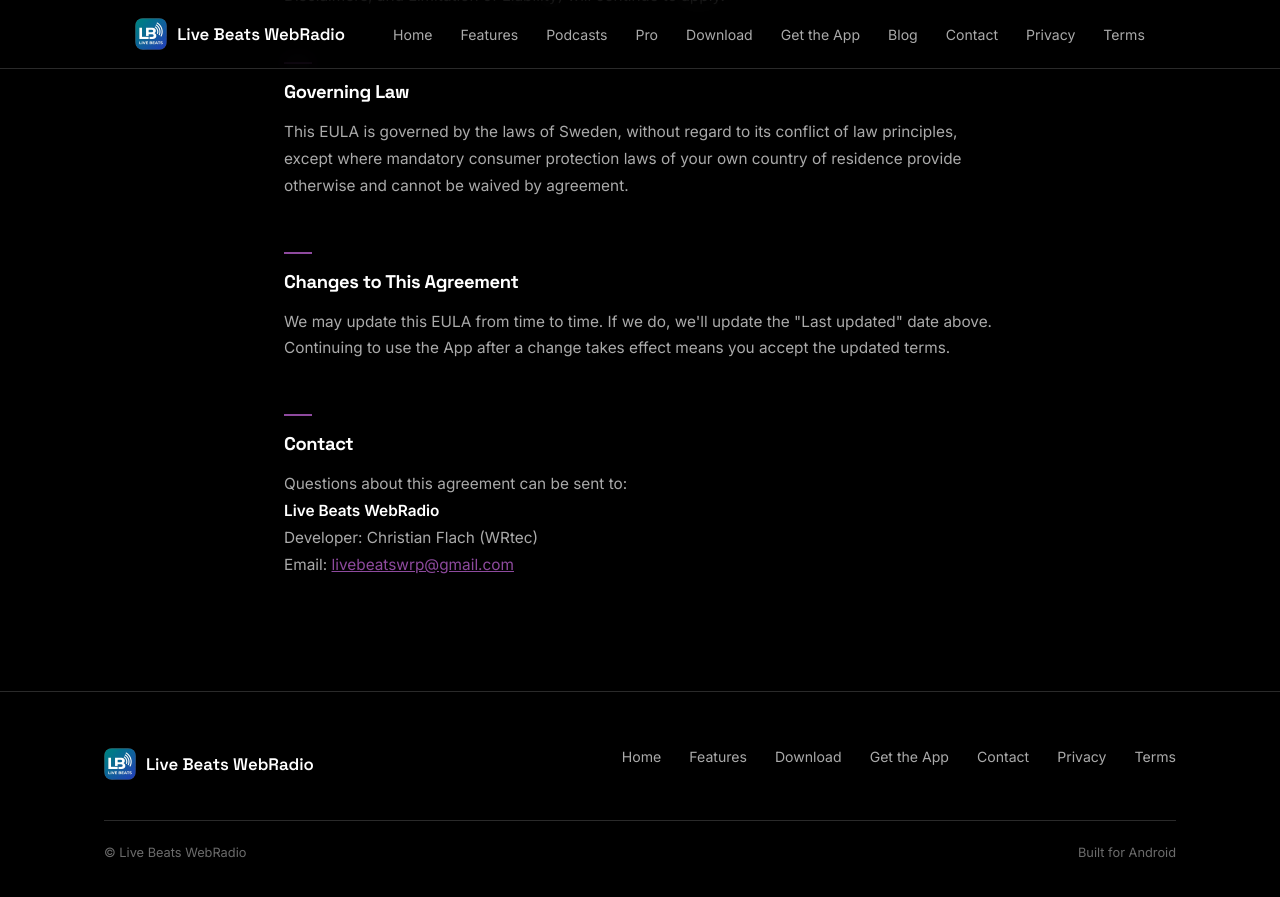
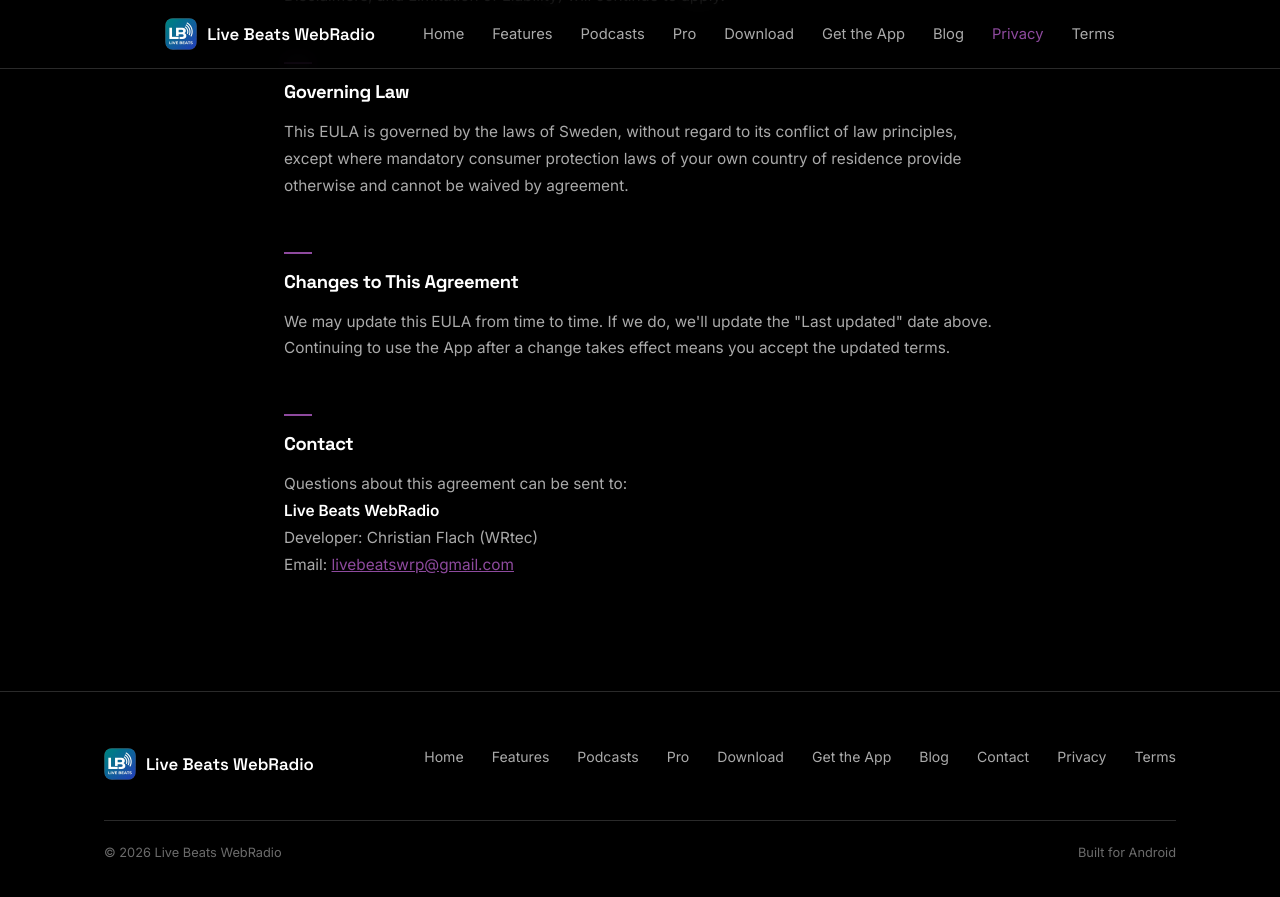
Before and after one commit to LBWebRadio/lbwebradio.github.io, a Jekyll site: the page eula.html, which Jekyll copies as it is, in a window 1280 px wide and 900 px high, scrolled down 5102 px. Shown: the top 897 px of the window. Built offline with Jekyll 4.4.1, drawn with Linux system fonts in a browser that asks for light colours.

```diff
--- a/eula.html
+++ b/eula.html
@@ -269,7 +269,7 @@
     <button class="navToggle" id="navToggle" aria-label="Toggle menu" aria-expanded="false">
       <span></span><span></span><span></span>
     </button>
-<ul class="footer-links">
+<ul class="navlinks" id="navLinks">
   <li><a href="index.html">Home</a></li>
   <li><a href="index.html#features">Features</a></li>
   <li><a href="index.html#podcasts">Podcasts</a></li>
@@ -277,8 +277,7 @@
   <li><a href="index.html#download">Download</a></li>
   <li><a href="https://play.google.com/store/apps/details?id=com.lbwebradio.radio">Get the App</a></li>
   <li><a href="blog/">Blog</a></li>
-  <li><a href="mailto:livebeatswrp@gmail.com">Contact</a></li>
-  <li><a href="privacy.html">Privacy</a></li>
+  <li><a href="privacy.html" class="active" aria-current="page">Privacy</a></li>
   <li><a href="eula.html">Terms</a></li>
 </ul>
   </nav>
@@ -388,8 +387,11 @@
      <ul class="footer-links">
   <li><a href="index.html">Home</a></li>
   <li><a href="index.html#features">Features</a></li>
+  <li><a href="index.html#podcasts">Podcasts</a></li>
+  <li><a href="index.html#pro">Pro</a></li>
   <li><a href="index.html#download">Download</a></li>
   <li><a href="https://play.google.com/store/apps/details?id=com.lbwebradio.radio">Get the App</a></li>
+  <li><a href="blog/">Blog</a></li>
   <li><a href="mailto:livebeatswrp@gmail.com">Contact</a></li>
   <li><a href="privacy.html">Privacy</a></li>
   <li><a href="eula.html">Terms</a></li>
```
Lines whose indentation alone changed are shown as unchanged.
